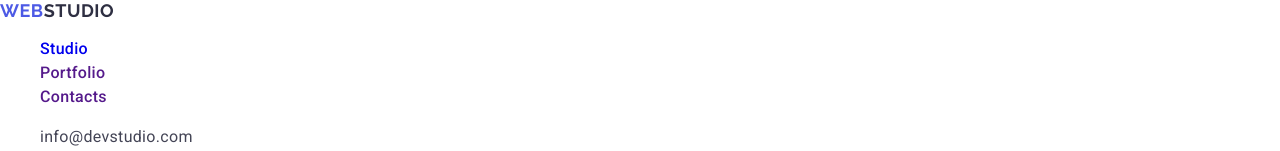
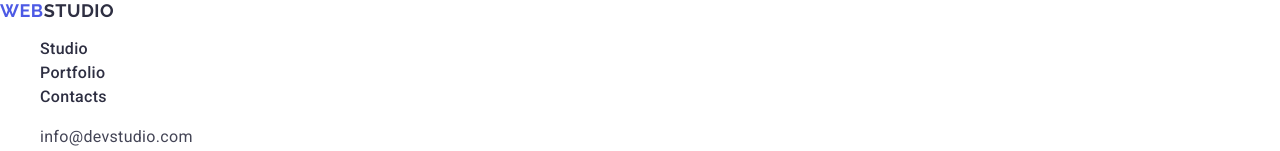
Before and after one commit to Shcherban89/goit-homework-02, a plain HTML site: page index.html in a window 1280 px wide. Shown: the top 151 px of the page. Drawn offline with nearby package versions, Linux system fonts and the light colour scheme.

Commit message:
Update styles.css

```diff
--- a/css/styles.css
+++ b/css/styles.css
@@ -23,6 +23,7 @@ a {
   color: var(--navyblue, #2e2f42);
 }
 .nav-list .nav-link {
+  color: var(--navyblue, #2e2f42);
   font-weight: 500;
   line-height: 1.5;
 }
```
